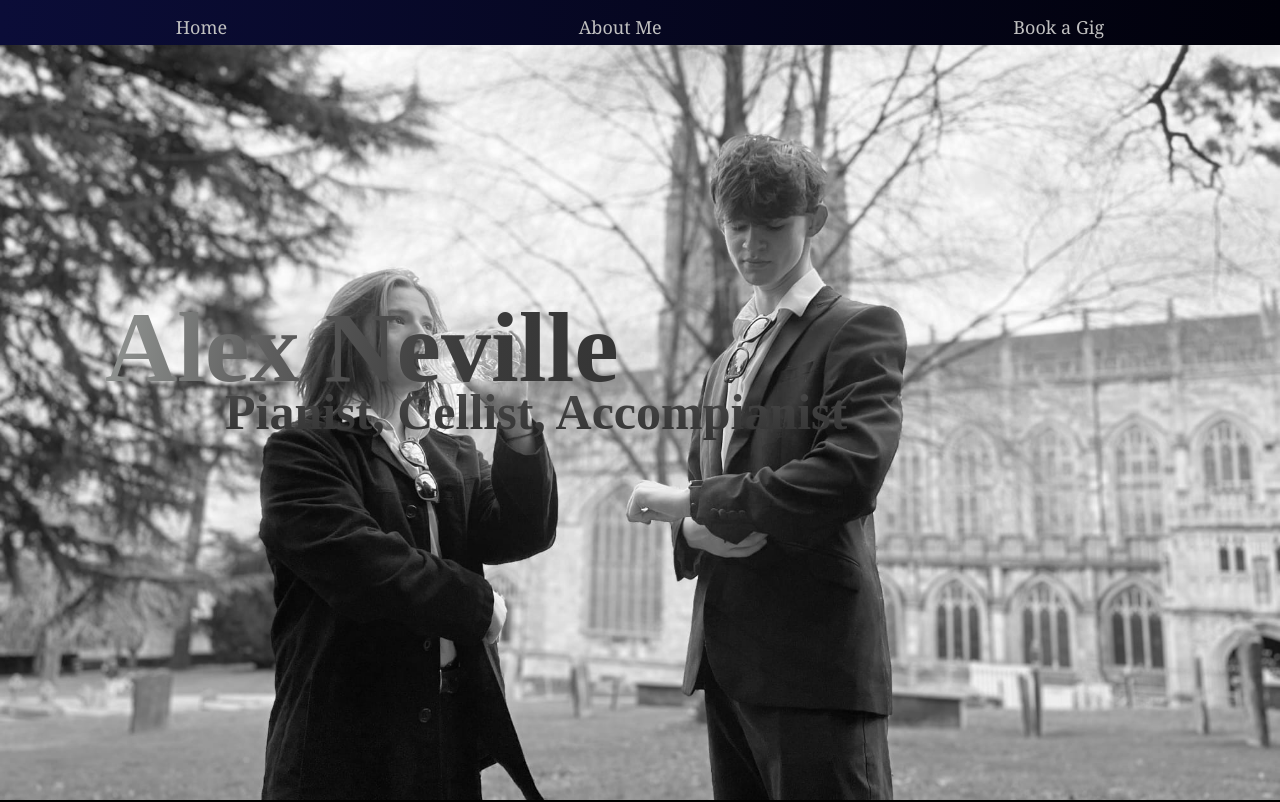
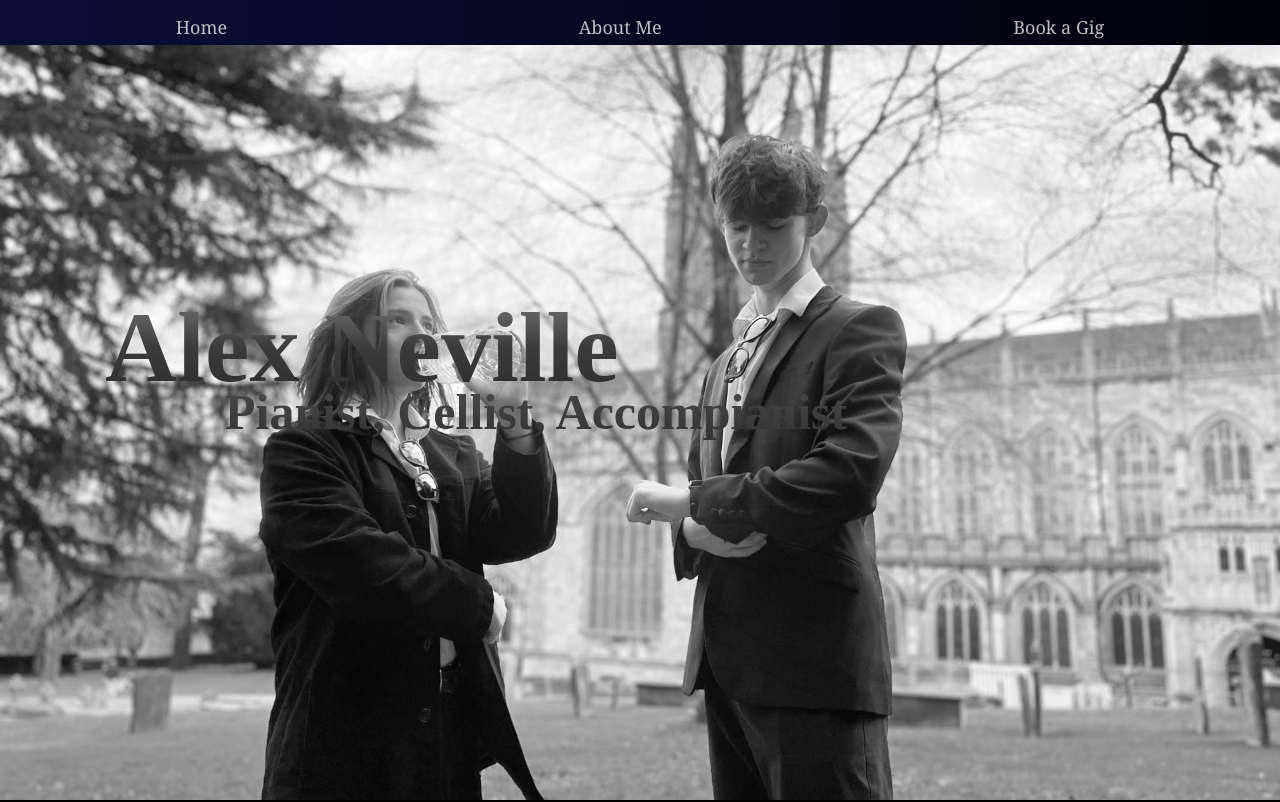
Before and after one commit to AlexJNeville/Piano, a plain HTML site: page index.html in a window 1280 px wide. Shown: the top 802 px of the page. Drawn offline with Linux system fonts and the light colour scheme.

Commit message:
Update index.html

```diff
--- a/index.html
+++ b/index.html
@@ -71,7 +71,7 @@
             text-decoration: none;
             padding: 5px 30px;
             margin: 0; /* Removes default margin from h1 to control spacing more precisely */
-            background: -webkit-linear-gradient(350deg,#9da19e,#5e5e5e,#3b3b3b,#333333,#141414);
+            background: -webkit-linear-gradient(#696969,#5e5e5e,#3b3b3b,#333333,#141414);
             -webkit-background-clip: text;
             -webkit-text-fill-color: transparent;
         }
```
